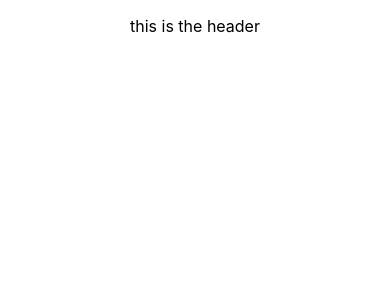
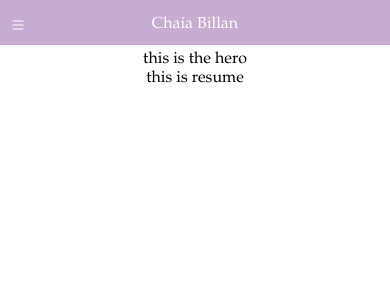
Before and after one commit to chaiabillan/Portfolio-Website, a React (Create React App) app: page / in a window 390 px wide. Shown: the top 300 px of the page. Built offline with nearby package versions, Linux system fonts and the light colour scheme.

Commit message:
create header for mobile including dropdown menu

```diff
--- a/package.json
+++ b/package.json
@@ -6,7 +6,11 @@
     "@testing-library/jest-dom": "^5.17.0",
     "@testing-library/react": "^13.4.0",
     "@testing-library/user-event": "^13.5.0",
+    "bootstrap": "^5.3.3",
+    "bootstrap-icons": "^1.11.3",
     "react": "^18.2.0",
+    "react-bootstrap": "^2.10.2",
+    "react-bootstrap-icons": "^1.11.4",
     "react-dom": "^18.2.0",
     "react-router-dom": "^6.22.3",
     "react-scripts": "5.0.1",
--- a/src/App.js
+++ b/src/App.js
@@ -1,13 +1,18 @@
 import './App.css';
+import './App.scss';
 import { BrowserRouter, Routes, Route } from "react-router-dom";
 import Header from './Components/Header/Header';
+import Resume from './Components/Resume/Resume';
+import Hero from './Components/Hero/Hero';
 
 
 function App() {
   return (
     <div className="App">
       <BrowserRouter>
-        <Header/>
+        <Header />
+        <Hero />
+        <Resume />
       </BrowserRouter>
 
     </div>
--- /dev/null
+++ b/src/App.scss
@@ -0,0 +1,5 @@
+* {
+    box-sizing: border-box;
+    font-family: Palatino;
+    margin: 0px;
+  }
--- a/src/Components/Header/Header.js
+++ b/src/Components/Header/Header.js
@@ -1,10 +1,42 @@
 import './Header.scss';
+import { List } from 'react-bootstrap-icons';
+import { Link } from 'react-router-dom';
+import { useState } from 'react'
 
-function Header () {
+
+function Header() {
+    const [dropdownOpen, setDropdownOpen] = useState(false);
+
+    const toggleDropdown = () => {
+        setDropdownOpen(!dropdownOpen);
+    };
+
+    const closeDropdown = () => {
+        setDropdownOpen(false);
+    };
 
     return (
         <>
-            <p>this is the header</p>
+            <header>
+                <div className='mobile-header'>
+                    <List className='mobile-header__list' onClick={toggleDropdown} />
+                    <p className='mobile-header__name'>Chaia Billan</p>
+                </div>
+            </header>
+            <div className={`menu ${dropdownOpen ? 'open' : ''}`} onClick={closeDropdown}>
+                <Link to='#' className='menu__link'>
+                    Home
+                </Link>
+                <Link to='#' className='menu__link'>
+                    Projects
+                </Link>
+                <Link to='#' className='menu__link'>
+                    Resume
+                </Link>
+                <Link to='#' className='menu__link'>
+                    About
+                </Link>
+            </div>
         </>
     )
 }
--- a/src/Components/Header/Header.scss
+++ b/src/Components/Header/Header.scss
@@ -1,2 +1,51 @@
 @use '../../styles/partials/colours' as *;
 @use '../../styles/partials/mixins' as *;
+
+header {
+    background-color: $LightPurple;
+    height: 45px;
+    margin: 0px;
+    padding-top: 15px;
+    position: fixed;
+    width: 100%;
+}
+
+.mobile-header {
+    display: flex;
+    align-items: center;
+
+    &__list {
+        position: absolute;
+        left: 10px;
+        color: white;
+    }
+
+    &__name {
+        margin: 0 auto;
+        color: white;
+    }
+}
+
+.menu {
+    display: none;
+    flex-direction: column;
+    background-color: $LightPurple;
+    position: fixed;
+    top: 45px;
+    width: 100%;
+
+    &__link {
+        text-decoration: none;
+        color: white;
+        padding: 16px 0px;
+        border-top: 1px white solid;
+
+        &:hover {
+            background-color: $DarkPurple;
+        }
+    }
+}
+
+.open {
+    display: flex;
+}
--- /dev/null
+++ b/src/Components/Hero/Hero.js
@@ -0,0 +1,12 @@
+import './Hero.scss';
+
+function Hero () {
+
+    return (
+        <section className='hero'>
+            this is the hero
+        </section>
+    )
+}
+
+export default Hero
--- /dev/null
+++ b/src/Components/Hero/Hero.scss
@@ -0,0 +1,6 @@
+@use '../../styles/partials/colours' as *;
+@use '../../styles/partials/mixins' as *;
+
+.hero {
+    padding-top: 50px;
+}
--- /dev/null
+++ b/src/Components/Resume/Resume.js
@@ -0,0 +1,11 @@
+ import './Resume.scss';
+
+ function Resume () {
+    return (
+        <>
+        this is resume
+        </>
+    )
+ }
+
+ export default Resume
--- /dev/null
+++ b/src/Components/Resume/Resume.scss
@@ -0,0 +1,2 @@
+@use '../../styles/partials/colours' as *;
+@use '../../styles/partials/mixins' as *;
--- a/src/styles/partials/_colours.scss
+++ b/src/styles/partials/_colours.scss
@@ -1 +1,3 @@
 $White: #ffffff;
+$LightPurple: #C8ABD1;
+$DarkPurple: #A889B2;
```
Also changed, not shown: 1 other file (tests, documents, lock files or other folders).
